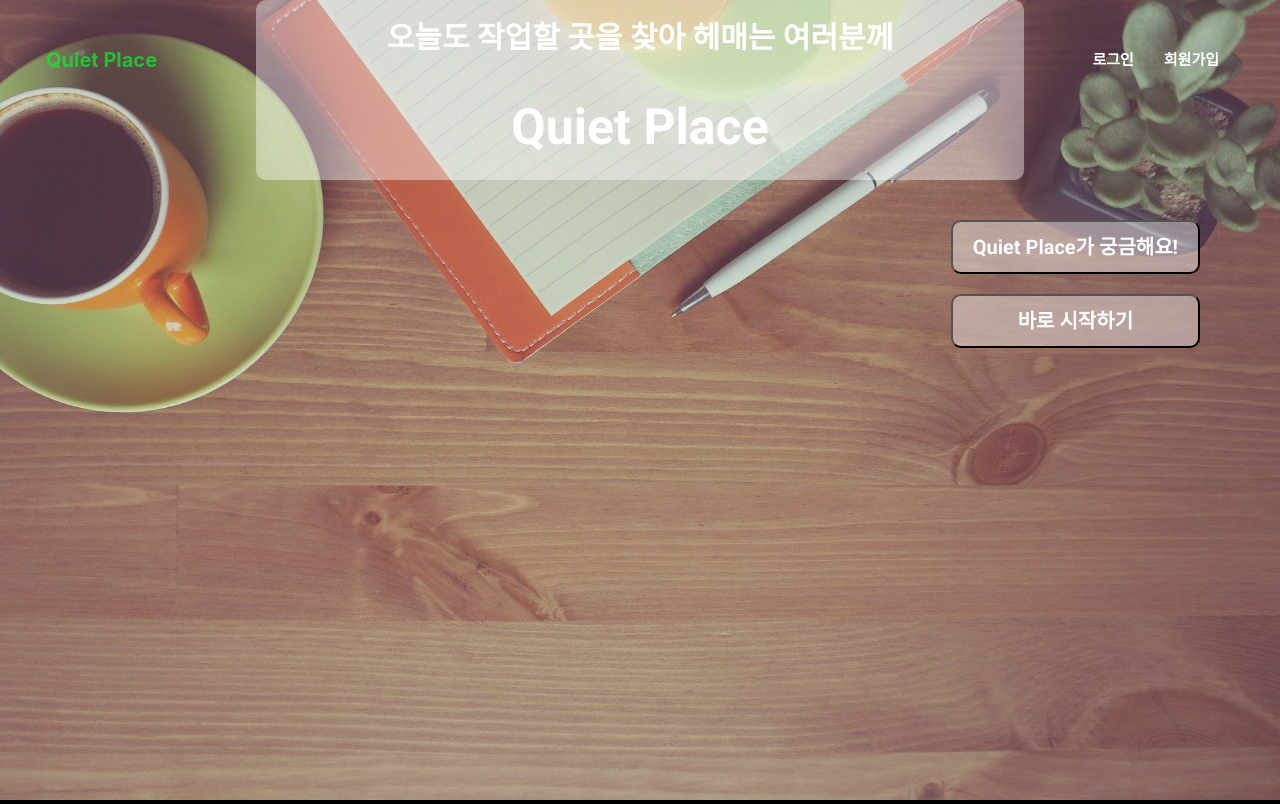
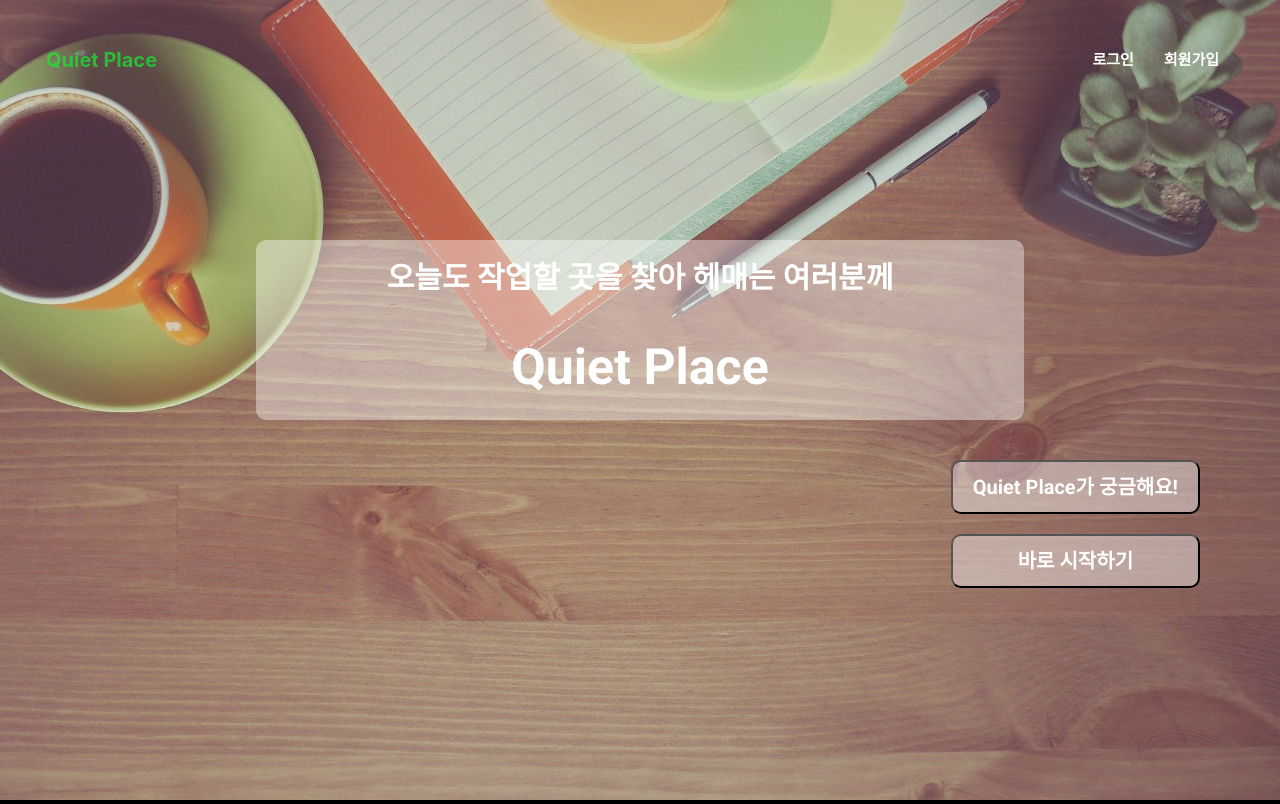
Before and after one commit to JwahoonKim/QuietPlace, a Django app: page / in a window 1280 px wide. Shown: the top 804 px of the page. Run offline with Django 3.2, Linux system fonts and the light colour scheme; style sheets or scripts are compiled from the project's sources; some libraries are stand-ins or nearby versions.

Commit message:
[feat] 카페 서치 페이지에 태그 버튼 만들기

```diff
--- a/quietPlace/static/quietPlace/scss/index.css
+++ b/quietPlace/static/quietPlace/scss/index.css
@@ -12,7 +12,8 @@ body {
   color: white; }
 
 #Main_landing {
-  height: 100vh;
+  margin-top: 30vh;
+  height: 70vh;
   width: 100vw;
   display: flexbox;
   justify-content: center; }
--- a/quietPlace/static/quietPlace/scss/index.scss
+++ b/quietPlace/static/quietPlace/scss/index.scss
@@ -14,7 +14,8 @@ body {
 }
 
 #Main_landing {
-  height: 100vh;
+  margin-top: 30vh;
+  height: 70vh;
   width: 100vw;
   display: flexbox;
   justify-content: center;
--- a/quietPlace/urls.py
+++ b/quietPlace/urls.py
@@ -10,7 +10,6 @@ import quietPlace
 
 urlpatterns = [
     path('', views.index, name='index'),
-    path('cafe/', quietPlace.views.cafe, name='cafe'),
     path('recommendation', quietPlace.views.recommendation, name='recommendation'),
     path('accounts/my_page', quietPlace.views.my_page, name='my_page'),
     path('accounts/likeCafe/', quietPlace.views.likeCafe, name='likeCafe'),
--- a/quietPlace/views.py
+++ b/quietPlace/views.py
@@ -15,10 +15,6 @@ def index(request):
     return render(request, 'quietPlace/index.html')
 
 
-def cafe(request):
-    return render(request, 'quietPlace/cafe.html')
-
-
 def show(request, id):
     cafe = Cafe.objects.get(id=id)
     return render(request, 'quietPlace/cafe.html', {'cafe': cafe})
@@ -29,21 +25,22 @@ def recommendation(request):
 
 
 def my_page(request):
-    return render(request, 'accounts/my_page.html')
+    return render(request, 'quietPlace/my_page.html')
 
 
 def likeCafe(request):
-    return render(request, 'accounts/likeCafeList.html')
+    return render(request, 'quietPlace/likeCafeList.html')
 
 
 def cafeList(request):
-    if request.method == "GET":
+    if request.method == "POST":
         cafes = Cafe.objects.all().filter(
             cafe_name__icontains=request.GET['search_value'])
         return render(request, 'quietPlace/cafeList.html', {"cafes": cafes})
-
     cafes = Cafe.objects.all()
-    return render(request, 'quietPlace/cafeList.html', {"cafes": cafes})
+    tags = ['#의자가 편해요', '#테이블이 커요', '#콘센트가 많아요', '#화장실이 청결해요', '#와이파이 있어요', '#조용해요',
+            '#공간이 넓어요', '#다인원 토론공간이 있어요', '#예약이 가능해요']
+    return render(request, 'quietPlace/cafeList.html', {"cafes": cafes, "tags": tags})
 
 
 def cafe_review(request):
```
Also changed, not shown: quietPlace/templates/quietPlace/cafeList.html (+9 -7 lines), quietPlace/templates/quietPlace/likeCafeList.html (renamed from accounts/templates/accounts/likeCafeList.html), quietPlace/templates/quietPlace/my_page.html (renamed from accounts/templates/accounts/my_page.html), quietPlace/templates/quietPlace/my_page_base.html (renamed from accounts/templates/accounts/my_page_base.html), 1 other file.
